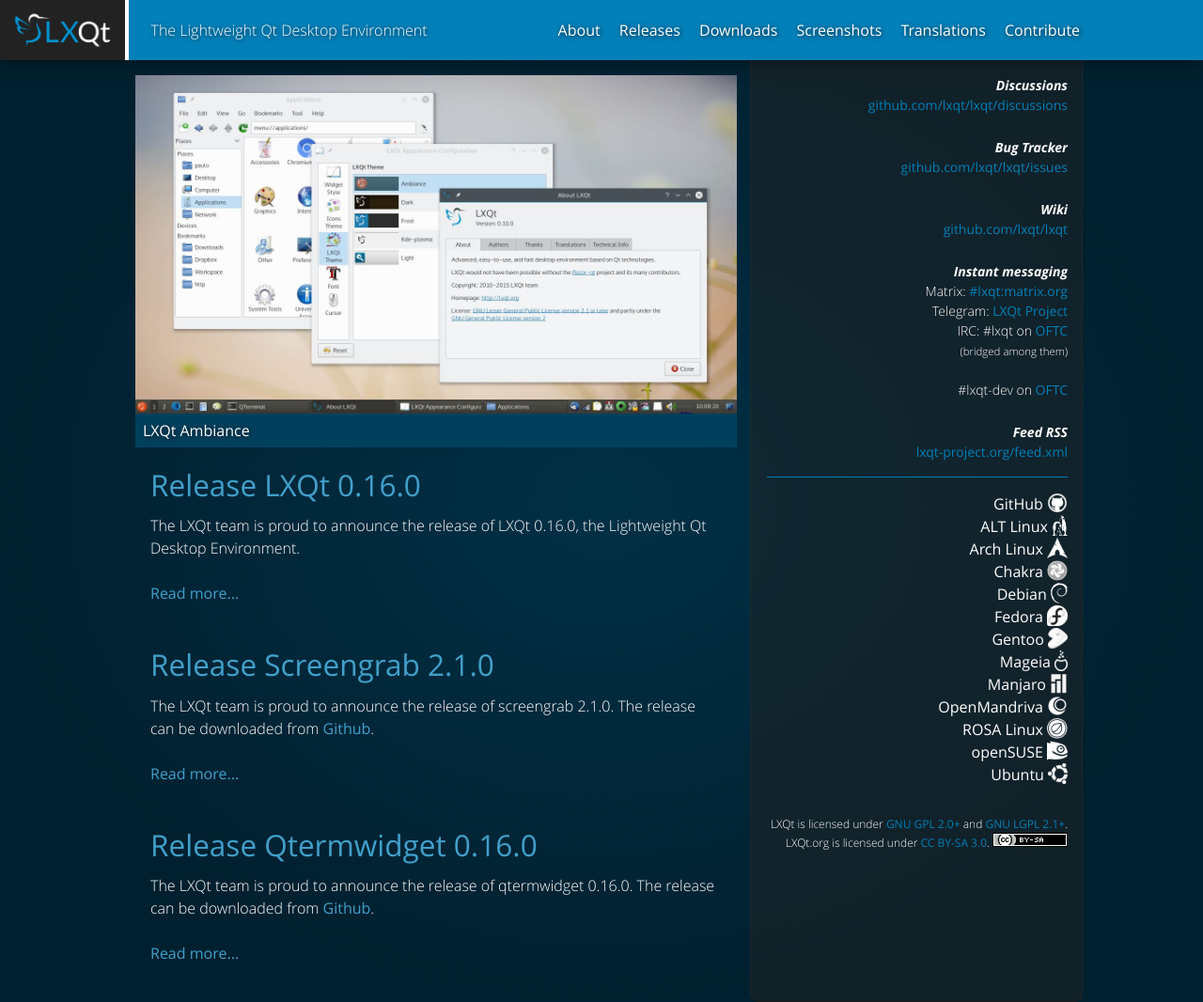
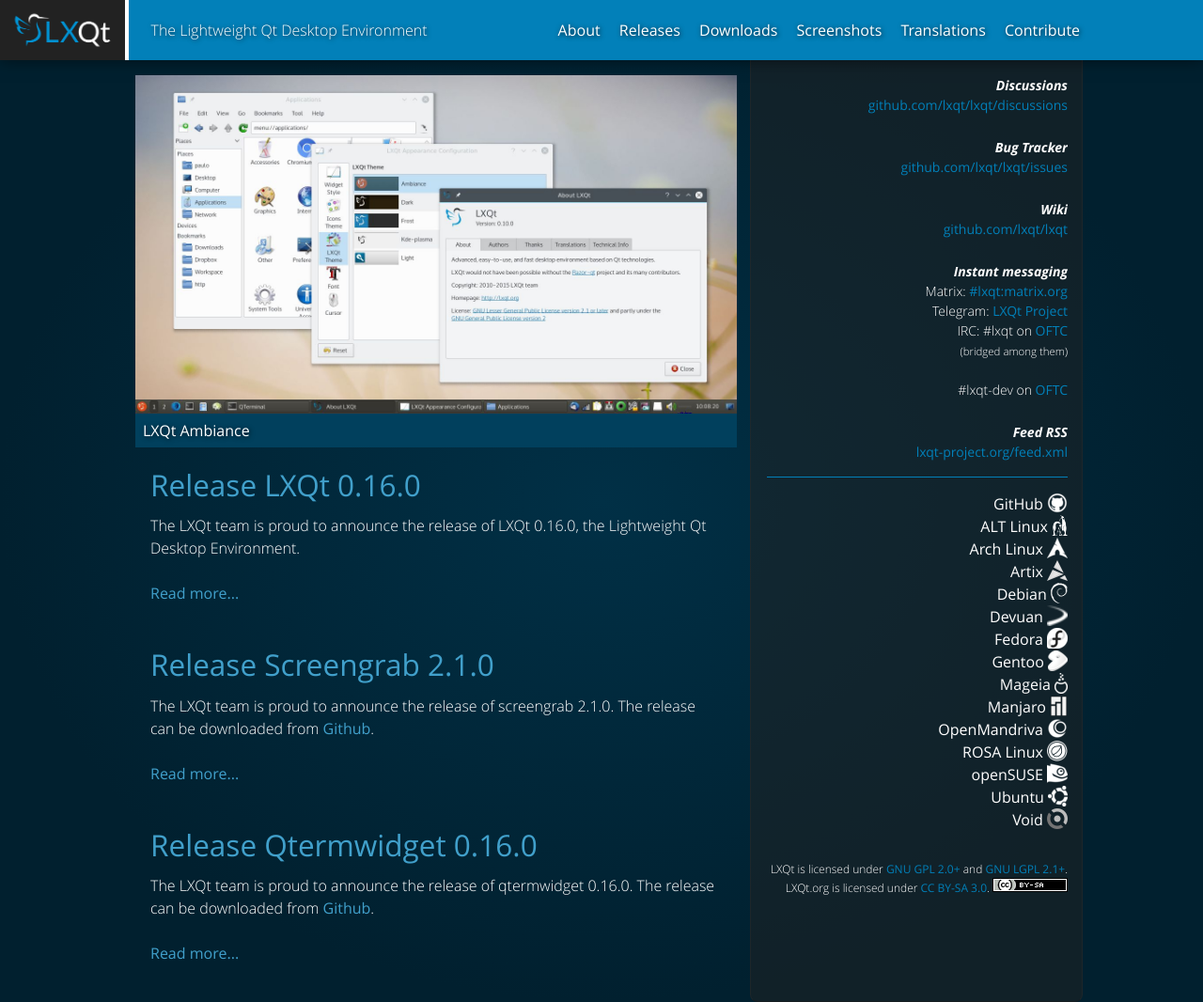
Before and after one commit to lxqt/lxqt.github.io, a Jekyll site: the page built from index.html, in a window 1280 px wide. Shown: the whole page at 94% size. Built offline with Jekyll 4.4.1, drawn with Linux system fonts in a browser that asks for light colours.

Commit message:
updated distro list

```diff
--- a/_includes/downloads.html
+++ b/_includes/downloads.html
@@ -26,11 +26,17 @@
         <li>
           <p><a href="https://www.archlinux.org/groups/x86_64/lxqt/"><span class="label">Arch Linux</span> <img src="{{ '/images/archlinux-logo-22.png' | relative_url }}" title="Arch [community] packages" alt="Arch Linux"></a></p>
         </li>
+        <!--<li>
+            <p><a href="https://sourceforge.net/projects/lxqt-for-chakra/"><span class="label">Chakra</span> <img src="{{ '/images/chakra-logo-22.png' | relative_url }}" title="Chakra" alt="Chakra" /></a></p>
+        </li>-->
         <li>
-            <p><a href="https://sourceforge.net/projects/lxqt-for-chakra/"><span class="label">Chakra</span> <img src="{{ '/images/chakra-logo-22.png' | relative_url }}" title="Chakra" alt="Chakra" /></a></p>
+            <p><a href="https://artixlinux.org/"><span class="label">Artix</span> <img src="{{ '/images/artix-logo-22.png' | relative_url }}" title="Artix" alt="Artix" /></a></p>
         </li>
         <li>
           <p><a href="https://packages.debian.org/sid/lxqt"><span class="label">Debian</span> <img src="{{ '/images/debian-logo-22.png' | relative_url }}" title="Debian metapackage" alt="Debian"></a></p>
+        </li>
+        <li>
+            <p><a href="https://pkginfo.devuan.org/cgi-bin/policy-query.html?c=package&q=lxqt"><span class="label">Devuan</span> <img src="{{ '/images/devuan-logo-22.png' | relative_url }}" title="Devuan packages" alt="Devuan" /></a></p>
         </li>
         <li>
           <p><a href="https://spins.fedoraproject.org/en/lxqt/"><span class="label">Fedora</span> <img src="{{ '/images/fedora-logo-22.png' | relative_url }}" title="Fedora spin" alt="Fedora"></a></p>
@@ -42,7 +48,7 @@
           <p><a href="https://madb.mageia.org/package/show/application/0/name/task-lxqt"><span class="label">Mageia</span> <img src="{{ '/images/mageia-logo-22.png' | relative_url }}" title="Mageia metapackage" alt="Mageia"></a></p>
         </li>
         <li>
-          <p><a href="https://osdn.net/projects/manjaro-community/storage/lxqt/"><span class="label">Manjaro</span> <img src="{{ '/images/manjaro-logo-22.png' | relative_url }}" title="Manjaro ISOs" alt="Manjaro"></a></p>
+          <p><a href="https://wiki.manjaro.org/index.php/LXQt"><span class="label">Manjaro</span> <img src="{{ '/images/manjaro-logo-22.png' | relative_url }}" title="Manjaro Wiki" alt="Manjaro"></a></p>
         </li>
         <li>
           <p><a href="https://abf.openmandriva.org/openmandriva/task-lxqt/build_lists"><span class="label">OpenMandriva</span> <img src="{{ '/images/openmandriva-logo-22.png' | relative_url }}" title="OpenMandriva metapackage" alt="OpenMandriva Lx"></a></p>
@@ -56,6 +62,9 @@
         <li>
           <p><a href="https://lubuntu.me/"><span class="label">Ubuntu</span> <img src="{{ '/images/ubuntu-logo-22.png' | relative_url }}" title="The *official* Lubuntu website" alt="Ubuntu"></a></p>
         </li>
+        <li>
+            <p><a href="https://voidlinux.org/"><span class="label">Void</span> <img src="{{ '/images/void-logo-22.png' | relative_url }}" title="Void Linux" alt="Void Linux" /></a></p>
+        </li>
       </ul>
     </main>
     <footer></footer>
```
Also changed, not shown: images/artix-logo-22.png (added), images/devuan-logo-22.png (added), images/void-logo-22.png (added).
